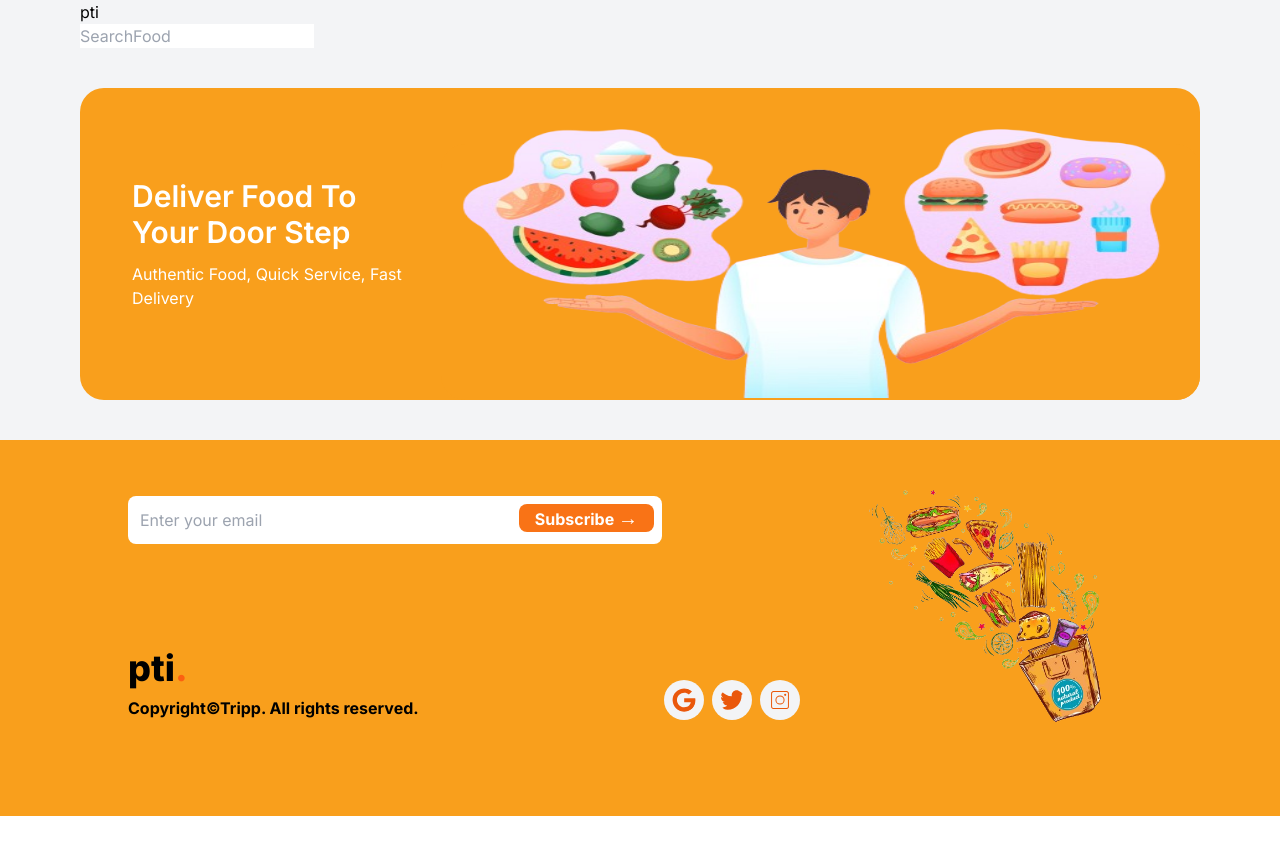
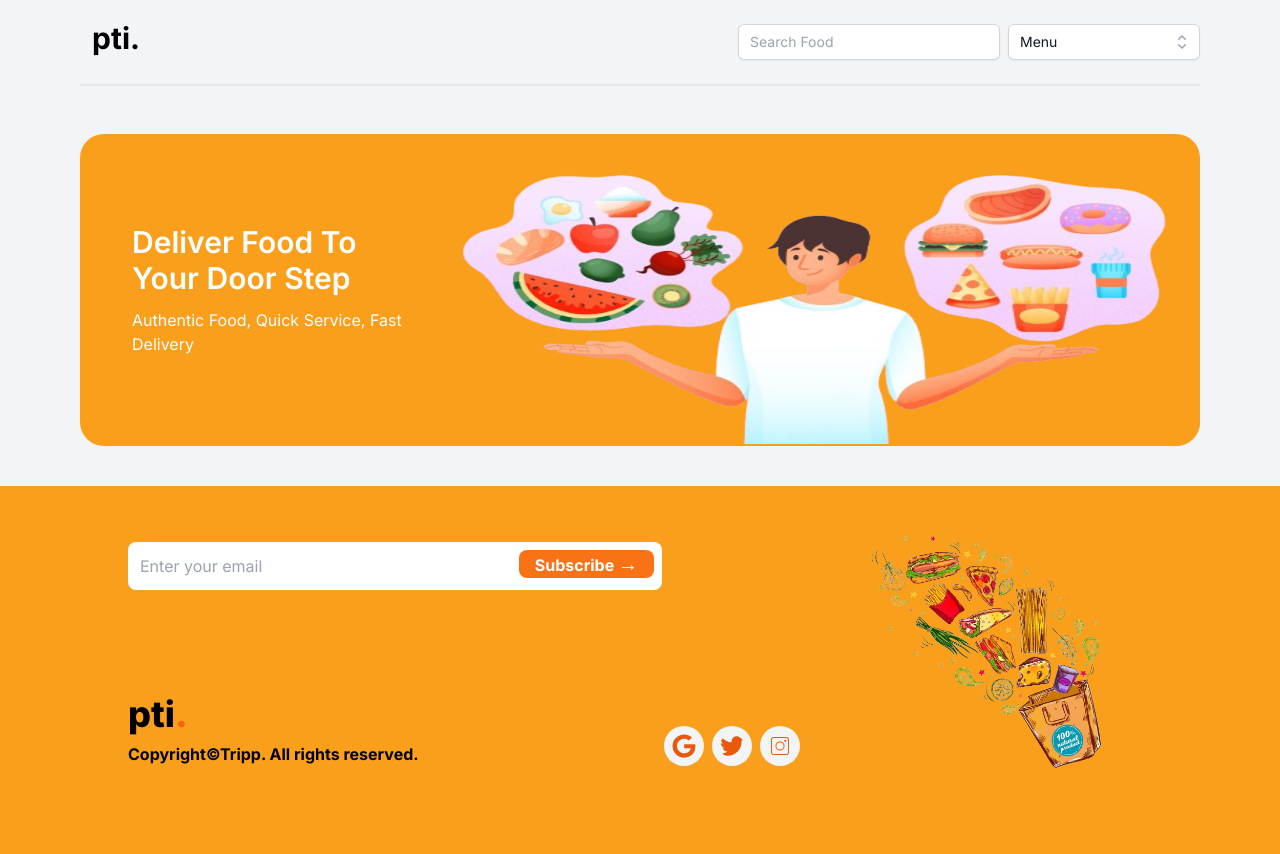
Before and after one commit to abuhasanmahmud/QT-dotnet-task, a Next.js app: page / in a window 1280 px wide. Shown: the top 854 px of the page. Before the commit the page ends 816 px from the top, so only its background shows below. Built offline with nearby package versions, Linux system fonts and the light colour scheme.

Commit message:
feat(v-1)header mobail versiton done

```diff
--- a/app/components/Header.jsx
+++ b/app/components/Header.jsx
@@ -1,15 +1,104 @@
+"use client";
 import React from "react";
+import { useState } from "react";
+import { CheckIcon, ChevronUpDownIcon } from "@heroicons/react/20/solid";
+import { Combobox } from "@headlessui/react";
 
+const menu = [
+  { id: 1, name: "Home" },
+  { id: 2, name: "Details" },
+  { id: 3, name: "Category" },
+  { id: 4, name: "My Favorites" },
+  { id: 5, name: "Profile" },
+  { id: 6, name: "Log In/Sing Up" },
+];
+
+function classNames(...classes) {
+  return classes.filter(Boolean).join(" ");
+}
 const Header = () => {
+  const [query, setQuery] = useState("");
+  const defaletMenu = {
+    id: 0,
+    name: "Menu",
+  };
+  const [selectedMenu, setSelectedMenu] = useState(defaletMenu);
+
+  const filteredPeople =
+    query === ""
+      ? menu
+      : menu.filter((person) => {
+          return person.name.toLowerCase().includes(query.toLowerCase());
+        });
   return (
-    <div>
-      <div>
-        <h1>pti</h1>
+    <>
+      <div className="flex justify-between items-center py-4">
+        <div className="">
+          <h1 className="text-3xl font-bold ml-3">pti.</h1>
+        </div>
+        <div className="flex gap-2 items-center justify-between ">
+          <div className=" w-full ">
+            <input
+              type="text"
+              placeholder="Search Food"
+              className="w-full rounded-md border-0 bg-white py-1.5 pl-3 pr-10 text-gray-900 shadow-sm ring-1 ring-inset ring-gray-300 focus:ring-2 focus:ring-inset focus:ring-indigo-600 sm:text-sm sm:leading-6 mt-2"
+            />
+          </div>
+          <div>
+            <Combobox as="div" value={selectedMenu} onChange={setSelectedMenu}>
+              <div className="relative mt-2">
+                <Combobox.Input
+                  className="w-48 rounded-md border-0 bg-white py-1.5 pl-3 pr-10 text-gray-900 shadow-sm ring-1 ring-inset ring-gray-300 focus:ring-2 focus:ring-inset focus:ring-indigo-600 sm:text-sm sm:leading-6 "
+                  onChange={(event) => setQuery(event.target.value)}
+                  displayValue={(person) => person?.name}
+                  readOnly
+                />
+                <Combobox.Button className="absolute inset-y-0 right-0 flex items-center rounded-r-md px-2 focus:outline-none">
+                  <ChevronUpDownIcon className="h-5 w-5 text-gray-400" aria-hidden="true" />
+                </Combobox.Button>
+
+                {filteredPeople.length > 0 && (
+                  <Combobox.Options className="absolute z-10 mt-1 max-h-60 w-full overflow-auto rounded-md bg-white py-1 text-base shadow-lg ring-1 ring-black ring-opacity-5 focus:outline-none sm:text-sm">
+                    {filteredPeople.map((person) => (
+                      <Combobox.Option
+                        key={person.id}
+                        value={person}
+                        className={({ active }) =>
+                          classNames(
+                            "relative cursor-default select-none py-2 pl-3 pr-9",
+                            active ? "bg-indigo-600 text-white" : "text-gray-900"
+                          )
+                        }
+                      >
+                        {({ active, selected }) => (
+                          <>
+                            <span className={classNames("block truncate", selected && "font-semibold")}>
+                              {person.name}
+                            </span>
+
+                            {selected && (
+                              <span
+                                className={classNames(
+                                  "absolute inset-y-0 right-0 flex items-center pr-4",
+                                  active ? "text-white" : "text-indigo-600"
+                                )}
+                              >
+                                <CheckIcon className="h-5 w-5" aria-hidden="true" />
+                              </span>
+                            )}
+                          </>
+                        )}
+                      </Combobox.Option>
+                    ))}
+                  </Combobox.Options>
+                )}
+              </div>
+            </Combobox>
+          </div>
+        </div>
       </div>
-      <div>
-        <input type="text" placeholder="SearchFood" />
-      </div>
-    </div>
+      <div className="border my-2"></div>
+    </>
   );
 };
 
--- a/package.json
+++ b/package.json
@@ -9,6 +9,9 @@
     "lint": "next lint"
   },
   "dependencies": {
+    "@headlessui/react": "^1.7.17",
+    "@heroicons/react": "^2.1.1",
+    "heroicons-react": "^1.4.1",
     "next": "14.0.4",
     "react": "^18",
     "react-dom": "^18",
```
Also changed, not shown: 1 other file (tests, documents, lock files or other folders).
